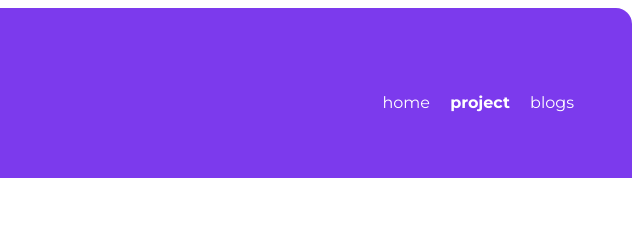
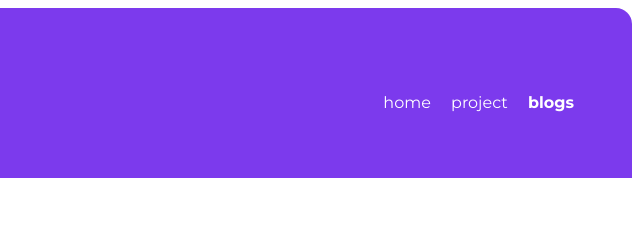
Before and after one commit to PoojaMeena99/My_Portfoliyo_Neog, a plain HTML site: page blogs.html in a window 1280 px wide. Shown: the top 240 px of the page, 640-1280 px from the left. Drawn offline with Linux system fonts and the light colour scheme.

Commit message:
Update blogs.html

```diff
--- a/blogs.html
+++ b/blogs.html
@@ -14,10 +14,10 @@
         <a class="link" href="index.html">home</a>
       </li>
       <li class="list-item-inline">
-        <a class="link link-active" href="project.html"><b>project</b></a>
+        <a class="link link-active" href="project.html">project</a>
       </li>
       <li class="list-item-inline">
-        <a class="link" href="blogs.html">blogs</a>
+          <a class="link" href="blogs.html"><b>blogs</b></a>
       </li>
     </ul>
   </nav>
```
